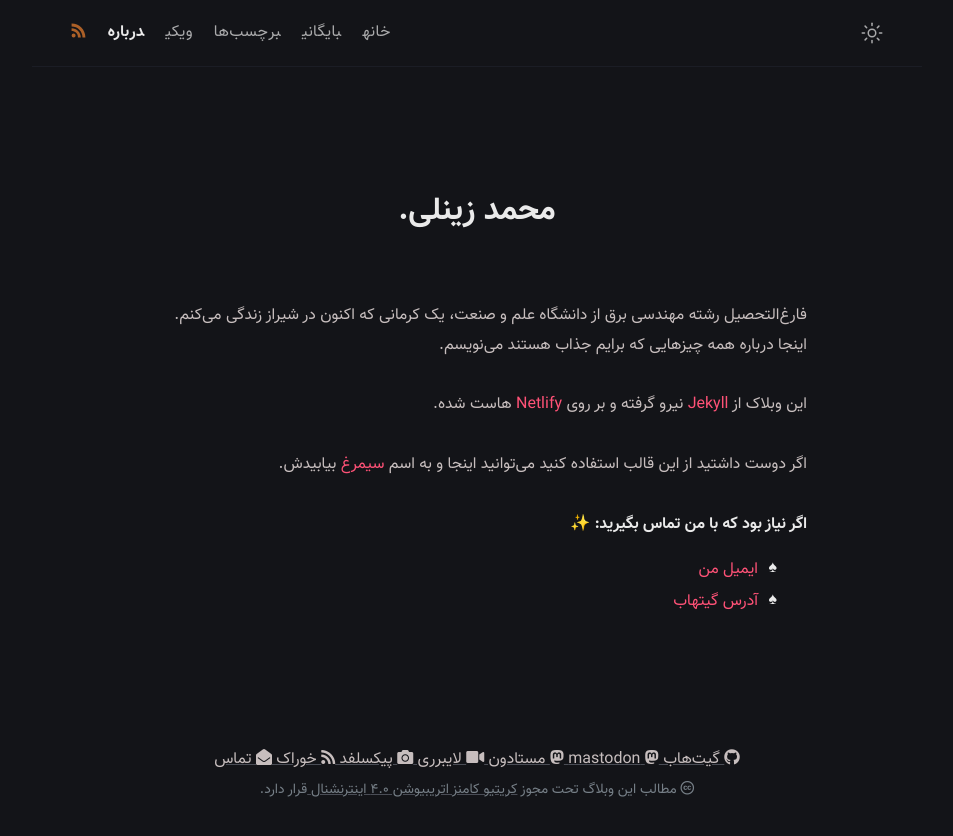
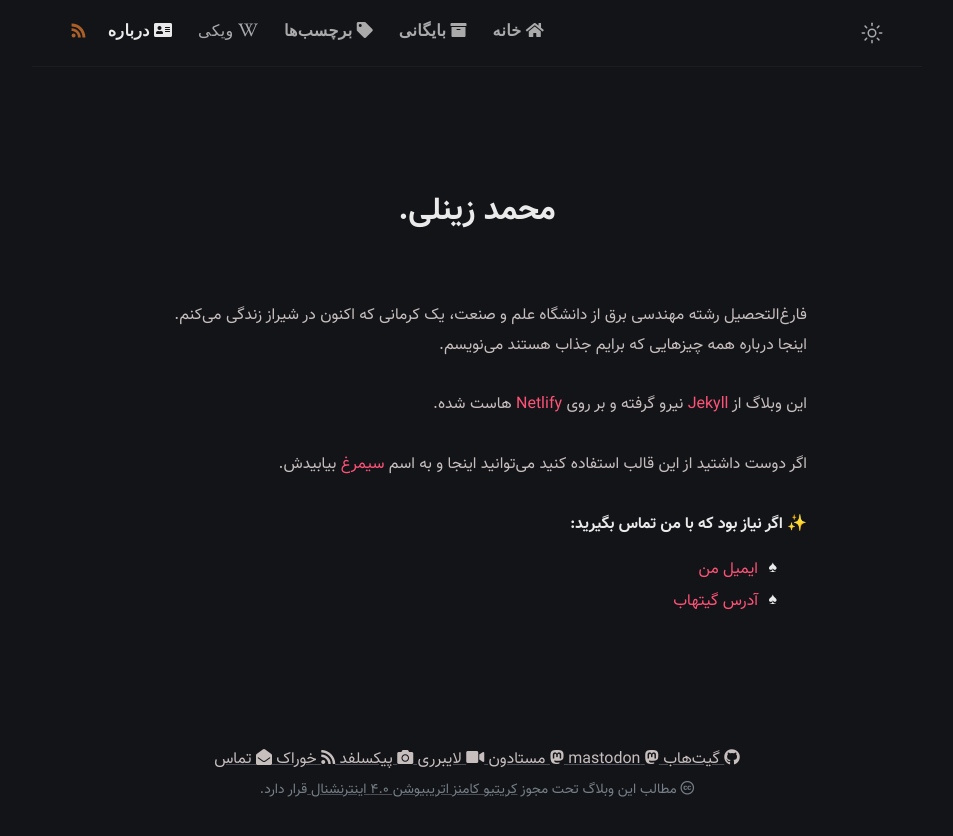
Before and after one commit to mhdzli/zmim.ir, a Jekyll site: the page built from src/about.md, in a window 1280 px wide. Shown: the top 836 px of the page, without its empty margins (163-1116 px from the left). Built offline with Jekyll 4.4.1, drawn with Linux system fonts in a browser that asks for light colours.

Commit message:
add icons to navbar

```diff
--- a/src/_includes/navbar.html
+++ b/src/_includes/navbar.html
@@ -166,7 +166,9 @@
         {%- if menus %}
           {%- for menu in menus -%}
             {%- if url == menu.url -%}
-              <a class="menu-link active" href="{{ menu.url }}">{{ menu.title }}</a>
+              <a class="menu-link active" href="{{ menu.url }}">
+                  <b>{{ menu.title }}</b>
+              </a>
             {%- else -%}
               {%- if menu.external -%}
                 <a
@@ -174,18 +176,20 @@
                   href="{{ menu.url }}"
                   target="_blank"
                   rel="noopener"
-                  >{{ menu.title }}</a
+                  ><b>{{ menu.title }}</b></a
                 >
               {%- else -%}
-                <a class="menu-link" href="{{ menu.url }}">{{ menu.title }}</a>
+                <a class="menu-link" href="{{ menu.url }}">
+                    <b>{{ menu.title }}</b>
+                </a>
               {%- endif -%}
             {%- endif -%}
           {%- endfor -%}
         {%- else -%}
-          <a class="menu-link {% if url == '/' %}active{% endif %}" href="/">خانه</a>
-          <a class="menu-link {% if url == '/tags/' %}active{% endif %}" href="/">برچسب‌ها</a>
-          <a class="menu-link {% if url == '/wiki/' %}active{% endif %}" href="/">ویکی</a>
-          <a class="menu-link {% if url == '/about/' %}active{% endif %}" href="/about">درباره</a>
+          <a class="menu-link {% if url == '/' %}active{% endif %}" href="/"><b>خانه</b></a>
+          <a class="menu-link {% if url == '/tags/' %}active{% endif %}" href="/"><b>برچسب‌ها</b></a>
+          <a class="menu-link {% if url == '/wiki/' %}active{% endif %}" href="/"><b>ویکی</b></a>
+          <a class="menu-link {% if url == '/about/' %}active{% endif %}" href="/about"><b>درباره</b></a>
         {%- endif -%}
         <a class="menu-link rss" href="/feed.xml">
           <svg
--- a/src/about.md
+++ b/src/about.md
@@ -8,13 +8,13 @@ comments: false
 
 فارغ‌التحصیل رشته مهندسی برق از دانشگاه علم و صنعت، یک کرمانی که اکنون در شیراز زندگی می‌کنم. اینجا درباره همه چیزهایی که برایم جذاب هستند می‌نویسم.
 
-این وبلاک از [Jekyll](https://jekyllrb.com/) نیرو گرفته و بر روی [Netlify](https://www.netlify.com/) هاست شده.
+این وبلاگ از [Jekyll](https://jekyllrb.com/) نیرو گرفته و بر روی [Netlify](https://www.netlify.com/) هاست شده.
 
 اگر دوست داشتید از این قالب استفاده کنید می‌توانید اینجا و به اسم [سیمرغ](https://github.com/mhdzli/simorq)  بیابیدش.
 
 
 
-**اگر نیاز بود که با من تماس بگیرید: ✨**
+**✨ اگر نیاز بود که با من تماس بگیرید:**
 
 - <a class="footer item" href="mailto:{{ site.email }}">ایمیل من</a>
 - [آدرس گیتهاب](github.com/{{ site.author.github }})
```
Also changed, not shown: src/_data/menus.yml (+5 -5 lines).
